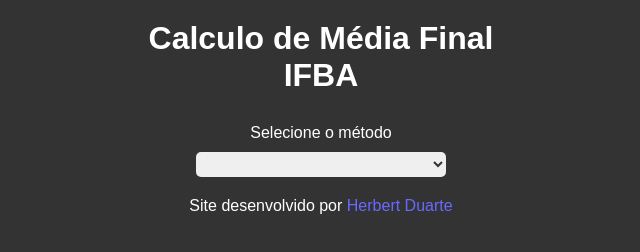
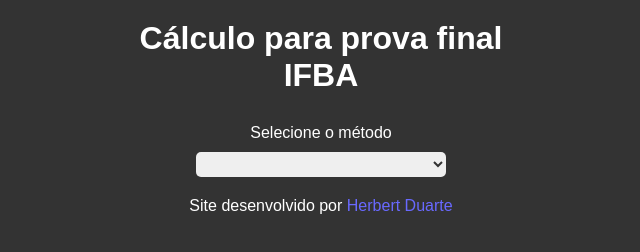
Before and after one commit to HerbertDuarte/final, a plain HTML site: page index.html in a window 1280 px wide. Shown: the whole page, without its empty margins (319-959 px from the left). Drawn offline with Linux system fonts and the light colour scheme.

Commit message:
Update index.html

```diff
--- a/index.html
+++ b/index.html
@@ -5,13 +5,13 @@
   <meta http-equiv="X-UA-Compatible" content="IE=edge">
   <meta name="viewport" content="width=device-width, initial-scale=1.0">
   <link rel="stylesheet" href="style.css">
-  <title>Calculo de Média Final - IFBA</title>
+  <title>Calculo de média para prova final - IFBA</title>
 </head>
 <body>
 
   <main>
 
-    <h1>Calculo de Média Final<br>IFBA</h1>
+    <h1>Cálculo para prova final<br>IFBA</h1>
 
     <section class="selecao">
 
```
